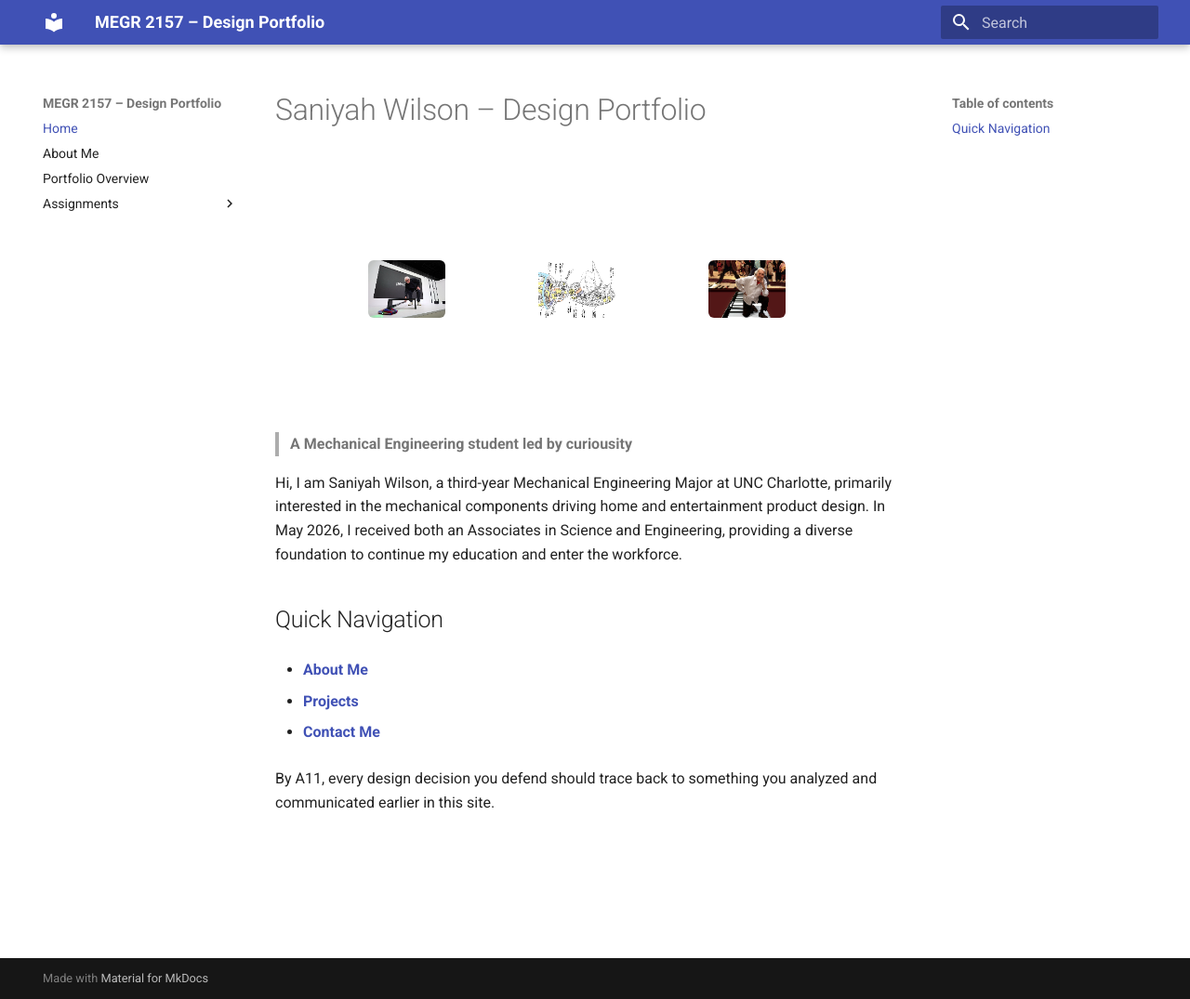
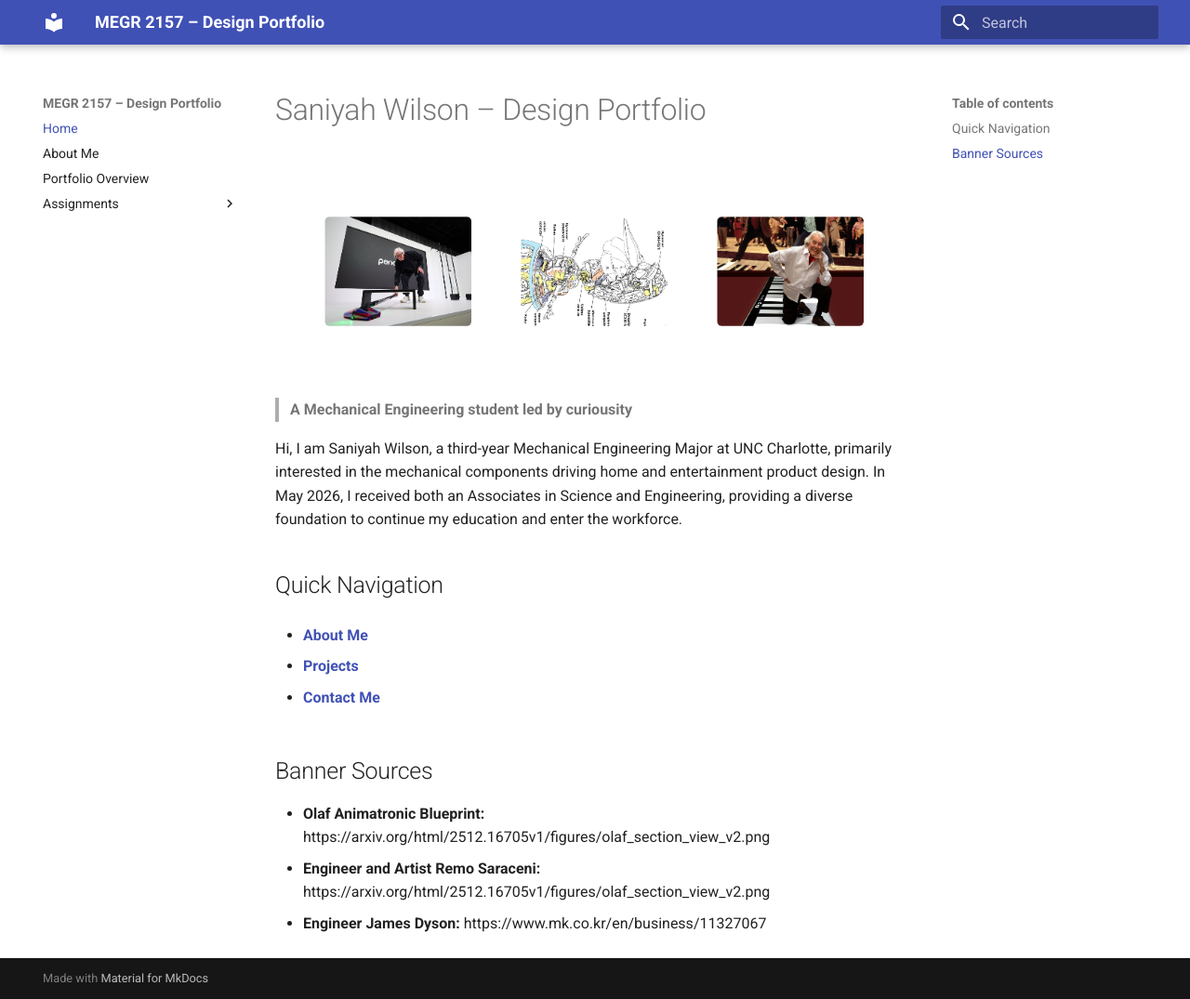
Before and after one commit to swils201/megr2156portfolio, an MkDocs documentation site: the page built from docs/index.md, in a window 1280 px wide and 1075 px high. Shown: the whole window at 93% size. Built offline with MkDocs 1.6.1 and Material for MkDocs 9.7.7, drawn with Linux system fonts in a browser that asks for light colours.

Commit message:
Update index.md

```diff
--- a/docs/index.md
+++ b/docs/index.md
@@ -1,6 +1,6 @@
 # Saniyah Wilson – Design Portfolio
 
-![Banner](collage_3x1_(1).png)
+![Banner](collage_3x1_(2).png)
 
 
 > **A Mechanical Engineering student led by curiousity**
@@ -18,6 +18,7 @@ Hi, I am Saniyah Wilson, a third-year Mechanical Engineering Major at UNC Charlo
 - **[Contact Me](aboutme/index.md#contact-me)**
 
 
-
-
-By A11, every design decision you defend should trace back to something you analyzed and communicated earlier in this site.
+## Banner Sources
+- **Olaf Animatronic Blueprint:** https://arxiv.org/html/2512.16705v1/figures/olaf_section_view_v2.png
+- **Engineer and Artist Remo Saraceni:** https://arxiv.org/html/2512.16705v1/figures/olaf_section_view_v2.png
+- **Engineer James Dyson:** https://www.mk.co.kr/en/business/11327067
```
